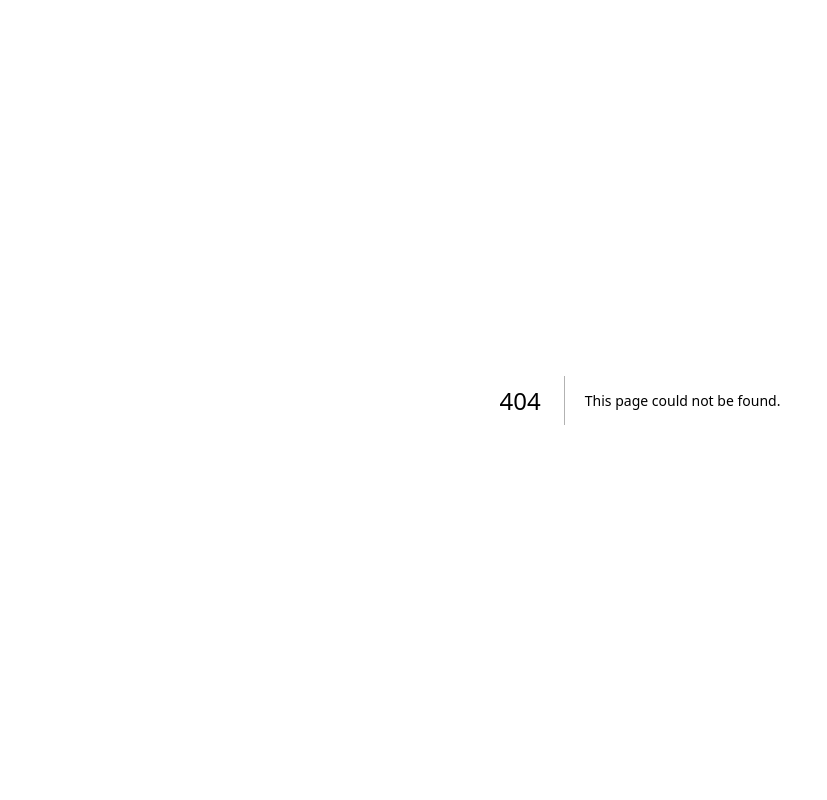
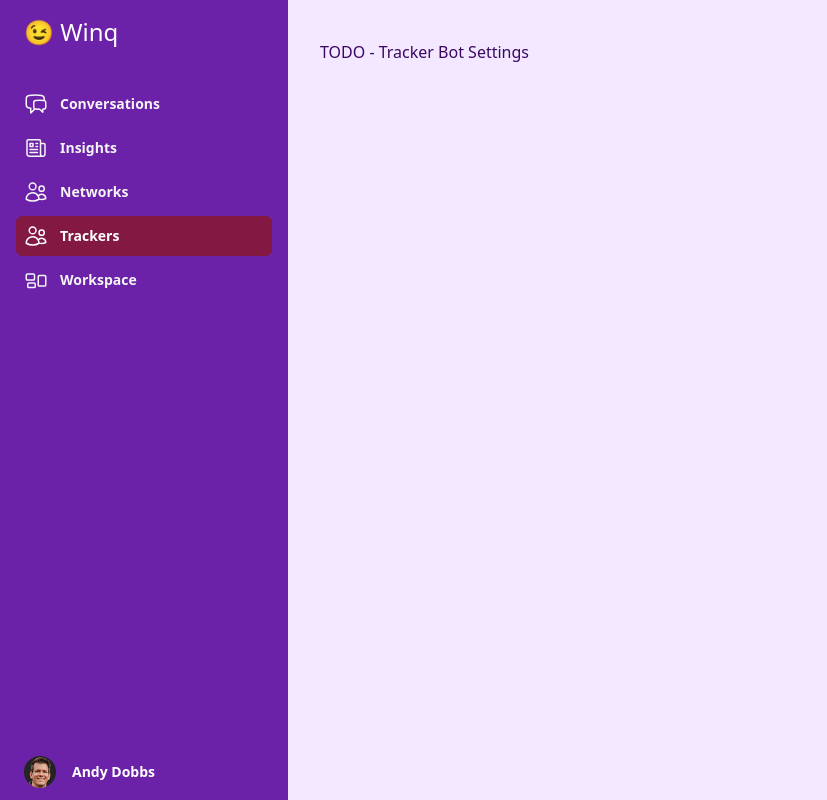
Before and after one commit to adobbs/winq-demo, a Next.js app: page /trackers in a window 1280 px wide. Before the commit this address had no page. Shown: the whole page, without its empty margins (0-827 px from the left). Built offline with nearby package versions, Linux system fonts and the light colour scheme; a web font is replaced by a local one.

Commit message:
Add track bots page

```diff
--- a/src/pages/conversations.tsx
+++ b/src/pages/conversations.tsx
@@ -2,6 +2,7 @@ import { NextPage } from "next";
 import MainNav from "~/components/MainNav";
 import {
     ChatBubbleLeftRightIcon,
+    GlobeAltIcon,
     NewspaperIcon,
     RectangleGroupIcon,
     UsersIcon,
@@ -12,6 +13,7 @@ const conversationsNav = [
     { name: 'Conversations', href: '/conversations', icon: ChatBubbleLeftRightIcon, current: true },
     { name: 'Insights', href: '/insights', icon: NewspaperIcon, current: false },
     { name: 'Networks', href: '/networks', icon: UsersIcon, current: false },
+    { name: 'Tracker Bots', href: '/trackers', icon: GlobeAltIcon, current: false },
     { name: 'Workspace', href: '/workspace', icon: RectangleGroupIcon, current: false },
 ];
 
--- a/src/pages/networks.tsx
+++ b/src/pages/networks.tsx
@@ -2,6 +2,7 @@ import { NextPage } from "next";
 import MainNav from "~/components/MainNav";
 import {
     ChatBubbleLeftRightIcon,
+    GlobeAltIcon,
     NewspaperIcon,
     RectangleGroupIcon,
     UsersIcon,
@@ -11,6 +12,7 @@ const networksNav = [
     { name: 'Conversations', href: '/conversations', icon: ChatBubbleLeftRightIcon, current: false },
     { name: 'Insights', href: '/insights', icon: NewspaperIcon, current: false },
     { name: 'Networks', href: '/networks', icon: UsersIcon, current: true },
+    { name: 'Tracker Bots', href: '/trackers', icon: GlobeAltIcon, current: false },
     { name: 'Workspace', href: '/workspace', icon: RectangleGroupIcon, current: false },
 ];
 
--- /dev/null
+++ b/src/pages/trackers.tsx
@@ -0,0 +1,29 @@
+import { NextPage } from "next";
+import MainNav from "~/components/MainNav";
+import {
+    ChatBubbleLeftRightIcon,
+    NewspaperIcon,
+    RectangleGroupIcon,
+    UsersIcon,
+} from '@heroicons/react/24/outline'
+
+const trackersNav = [
+    { name: 'Conversations', href: '/conversations', icon: ChatBubbleLeftRightIcon, current: false },
+    { name: 'Insights', href: '/insights', icon: NewspaperIcon, current: false },
+    { name: 'Networks', href: '/networks', icon: UsersIcon, current: false },
+    { name: 'Trackers', href: '/trackers', icon: UsersIcon, current: true },
+    { name: 'Workspace', href: '/workspace', icon: RectangleGroupIcon, current: false },
+];
+
+const Trackers: NextPage = () => {
+    return (
+        <>
+            <MainNav page="Trackers" navigation={trackersNav} />
+            <main className="py-10 lg:pl-72">
+                <div className="px-4 sm:px-6 lg:px-8 text-purple-950">TODO - Tracker Bot Settings</div>
+            </main>
+        </>
+    );
+};
+
+export default Trackers;
--- a/src/pages/workspace.tsx
+++ b/src/pages/workspace.tsx
@@ -2,6 +2,7 @@ import { NextPage } from "next";
 import MainNav from "~/components/MainNav";
 import {
     ChatBubbleLeftRightIcon,
+    GlobeAltIcon,
     NewspaperIcon,
     RectangleGroupIcon,
     UsersIcon,
@@ -11,6 +12,7 @@ const workspaceNav = [
     { name: 'Conversations', href: '/conversations', icon: ChatBubbleLeftRightIcon, current: false },
     { name: 'Insights', href: '/insights', icon: NewspaperIcon, current: false },
     { name: 'Networks', href: '/networks', icon: UsersIcon, current: false },
+    { name: 'Tracker Bots', href: '/trackers', icon: GlobeAltIcon, current: false },
     { name: 'Workspace', href: '/workspace', icon: RectangleGroupIcon, current: true },
 ];
 
```
